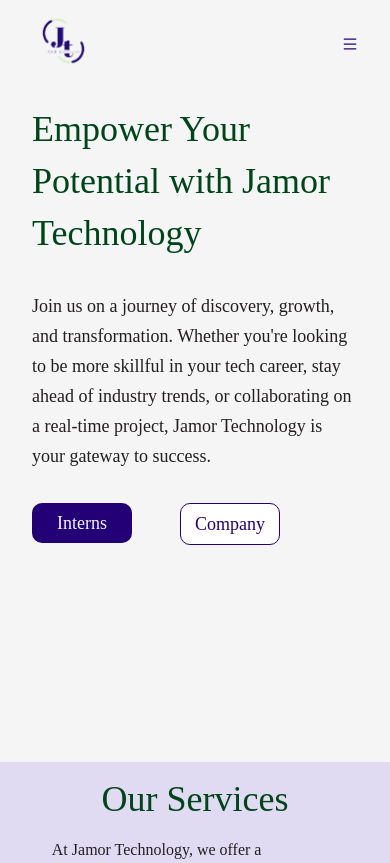
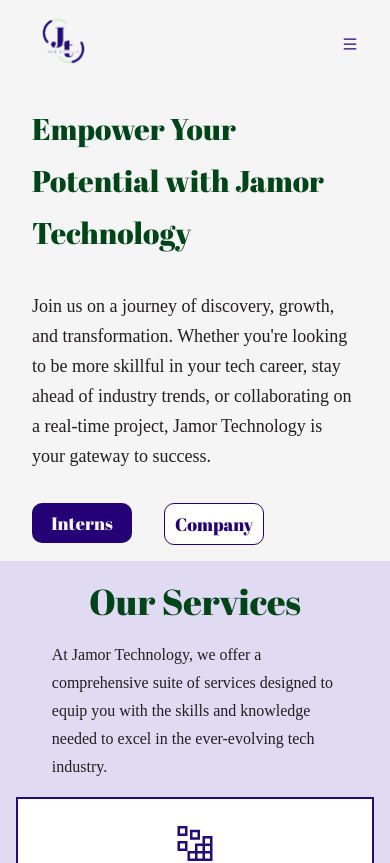
Before and after one commit to jamorTech/jamorTech-web, a Next.js app: page / in a window 390 px wide. Shown: the top 863 px of the page. Built offline with nearby package versions, Linux system fonts and the light colour scheme.

Commit message:
Fixed some style issues on the nav, hero section

```diff
--- a/package.json
+++ b/package.json
@@ -13,6 +13,7 @@
     "react": "^18",
     "react-dom": "^18",
     "react-icons": "^5.3.0",
+    "sharp": "^0.33.5",
     "swiper": "^11.1.14",
     "zustand": "^4.5.5"
   },
--- a/src/app/components/landingPage/heroSection/Hero.module.css
+++ b/src/app/components/landingPage/heroSection/Hero.module.css
@@ -4,7 +4,8 @@
     justify-content: space-between;
     padding: 1rem 2rem;
     background: #F5F5F5;
-    min-height: 80vh;
+    /* min-height: 80vh; */
+    height: fit-content;
 }
 
 .hero_body{
@@ -64,7 +65,6 @@
 
 .testimony{
     display: flex;
-    justify-content: space-between;
     align-items: center;
     width: 100%;
     height: 100px;
@@ -75,7 +75,7 @@
     align-items: center;
     position: relative;
     height: 100px;
-    width: 30%
+    width: 30%;
 }
 
 .img_frame{
@@ -100,6 +100,7 @@
     display: flex;
     justify-content: flex-start;
     align-items: center;
+    width: fit-content;
 }
 
 .hire_techie{
@@ -109,7 +110,8 @@
     line-height: 24.28px;
     color: #240076;
     padding: 5px;
-    border-bottom: 2px solid #240076
+    border-bottom: 2px solid #240076;
+    margin-left: 1rem;
 }
 
 @media screen and (max-width: 1300px) {
@@ -160,7 +162,7 @@
     }
 
     .hero_body h1{
-        font-size: 36px;
+        font-size: 30px;
         font-weight: 400;
         line-height: 52px;
     }
@@ -172,7 +174,7 @@
     .hero_btns{
         width: 90%;
         display: flex;
-        gap: 3rem;
+        gap: 2rem;
     }
 
     .btn_intern,
--- a/src/app/components/nav/Nav.module.css
+++ b/src/app/components/nav/Nav.module.css
@@ -26,7 +26,7 @@
 .links_auth{
     width: 90%;
     display: flex;
-    justify-content: space-around;
+    justify-content: space-between;
     align-items: center;
 }
 
@@ -35,6 +35,7 @@
     justify-content: center;
     align-items: center;
     gap: 1rem;
+    margin-left: 3rem;
 }
 
 .nav ul li{
--- a/src/app/globals.css
+++ b/src/app/globals.css
@@ -1,3 +1,7 @@
+@import url('https://fonts.googleapis.com/css2?family=Abril+Fatface&display=swap');
+@import url('https://fonts.googleapis.com/css2?family=Abril+Fatface&family=Arimo:ital,wght@0,400..700;1,400..700&display=swap');
+
+
 *, *::after, *::before{
     padding: 0;
     margin: 0;
```
Also changed, not shown: 1 other file (tests, documents, lock files or other folders).
